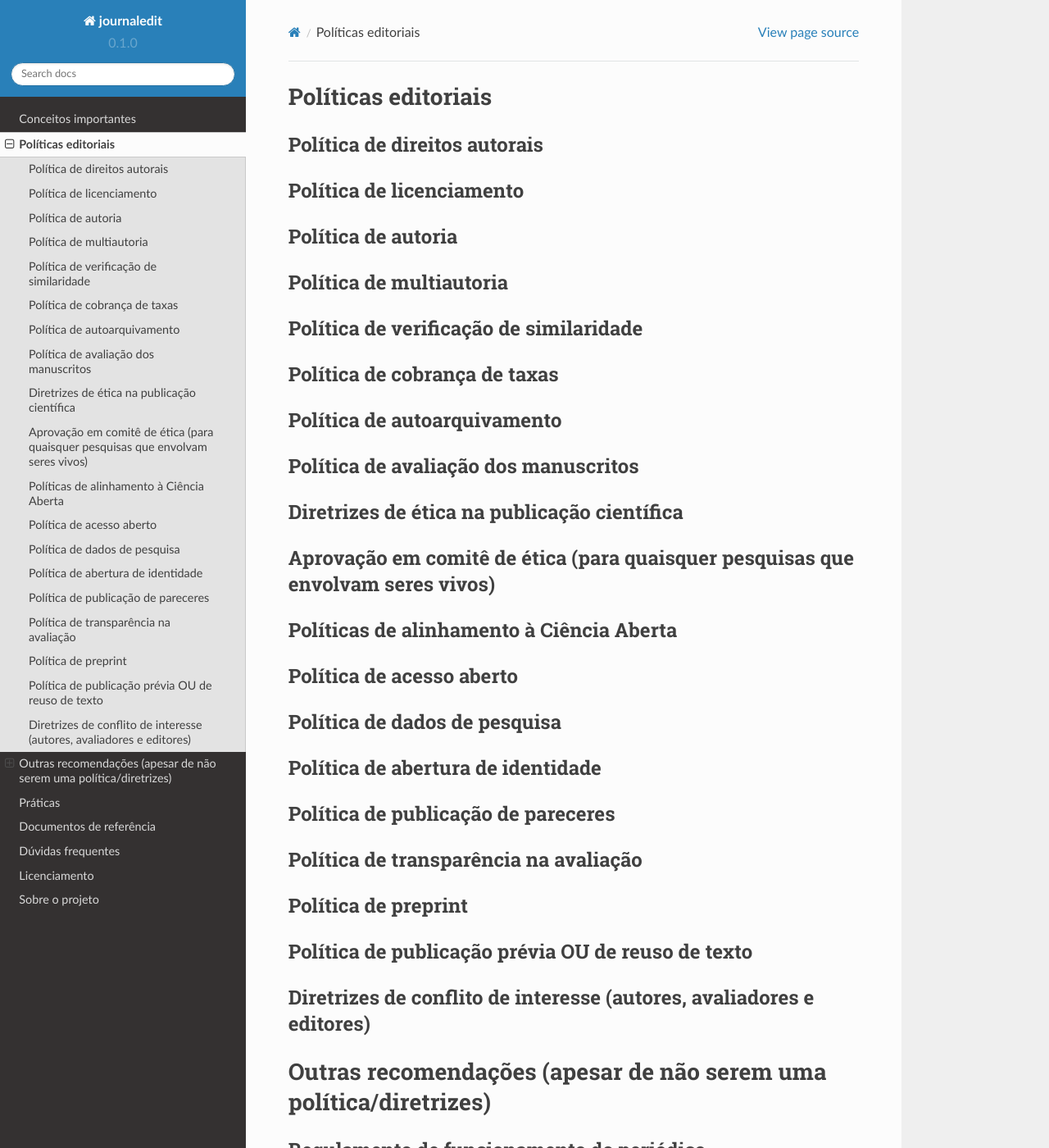
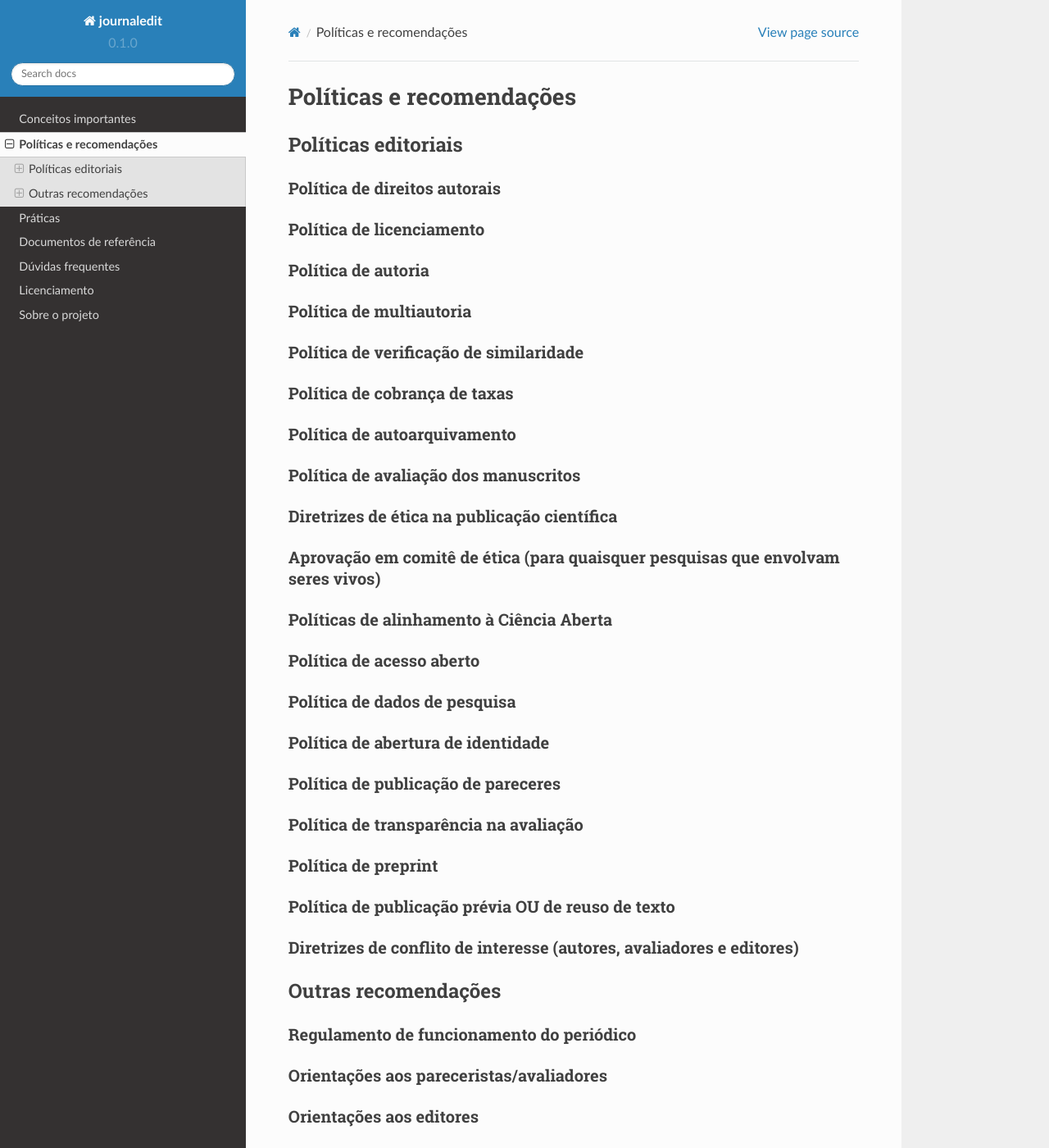
Before and after one commit to marcosesousa/journaledit, a Sphinx documentation site: the page built from docs/source/policies.rst, in a window 1280 px wide and 1400 px high. Shown: the whole window at 82% size. Built offline with Sphinx 7.4.7 and the Read the Docs theme 2.0.0, drawn with Linux system fonts in a browser that asks for light colours.

Commit message:
Update policies.rst

```diff
--- a/docs/source/policies.rst
+++ b/docs/source/policies.rst
@@ -1,3 +1,7 @@
+=========================
+Políticas e recomendações
+=========================
+
 Políticas editoriais
 ====================
 
@@ -59,8 +63,8 @@ Diretrizes de conflito de interesse (autores, avaliadores e editores)
 ---------------------------------------------------------------------
 
 
-Outras recomendações (apesar de não serem uma política/diretrizes)
-==================================================================
+Outras recomendações
+====================
 
 Regulamento de funcionamento do periódico
 -----------------------------------------
```
